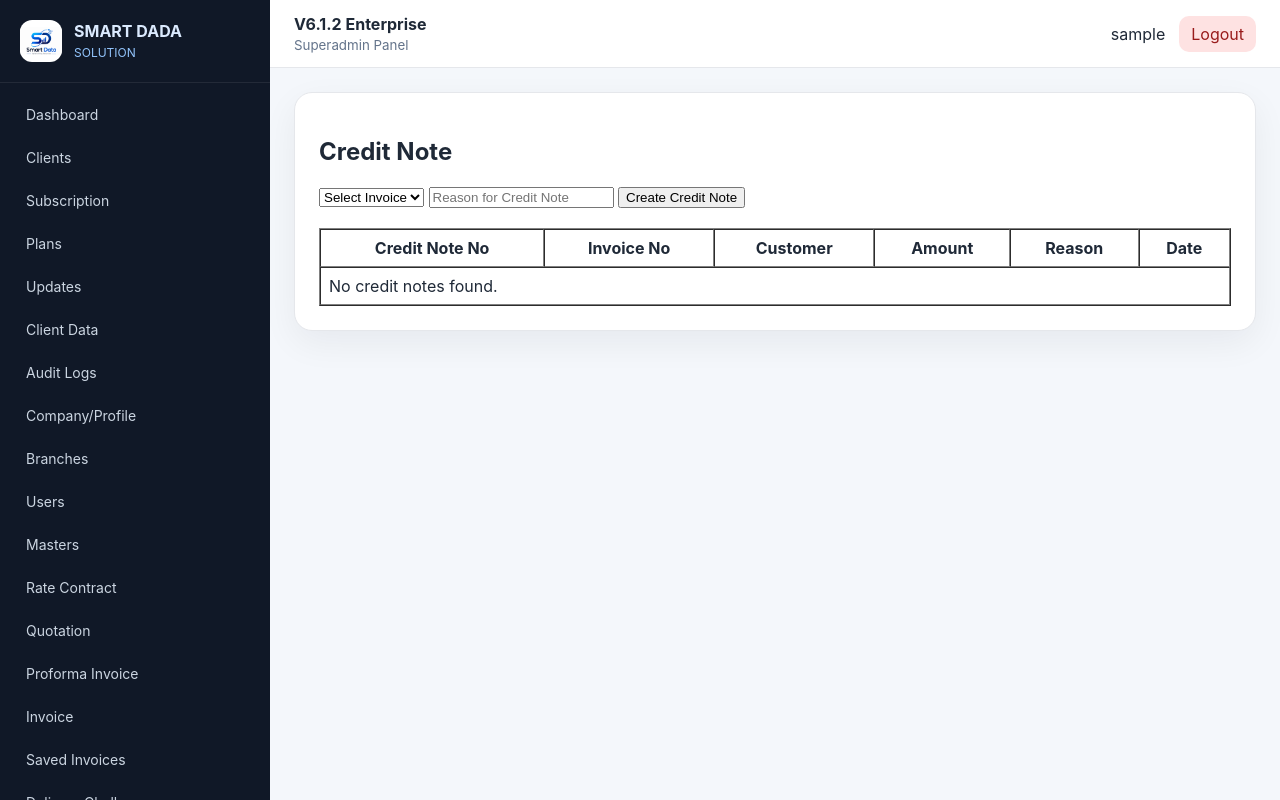
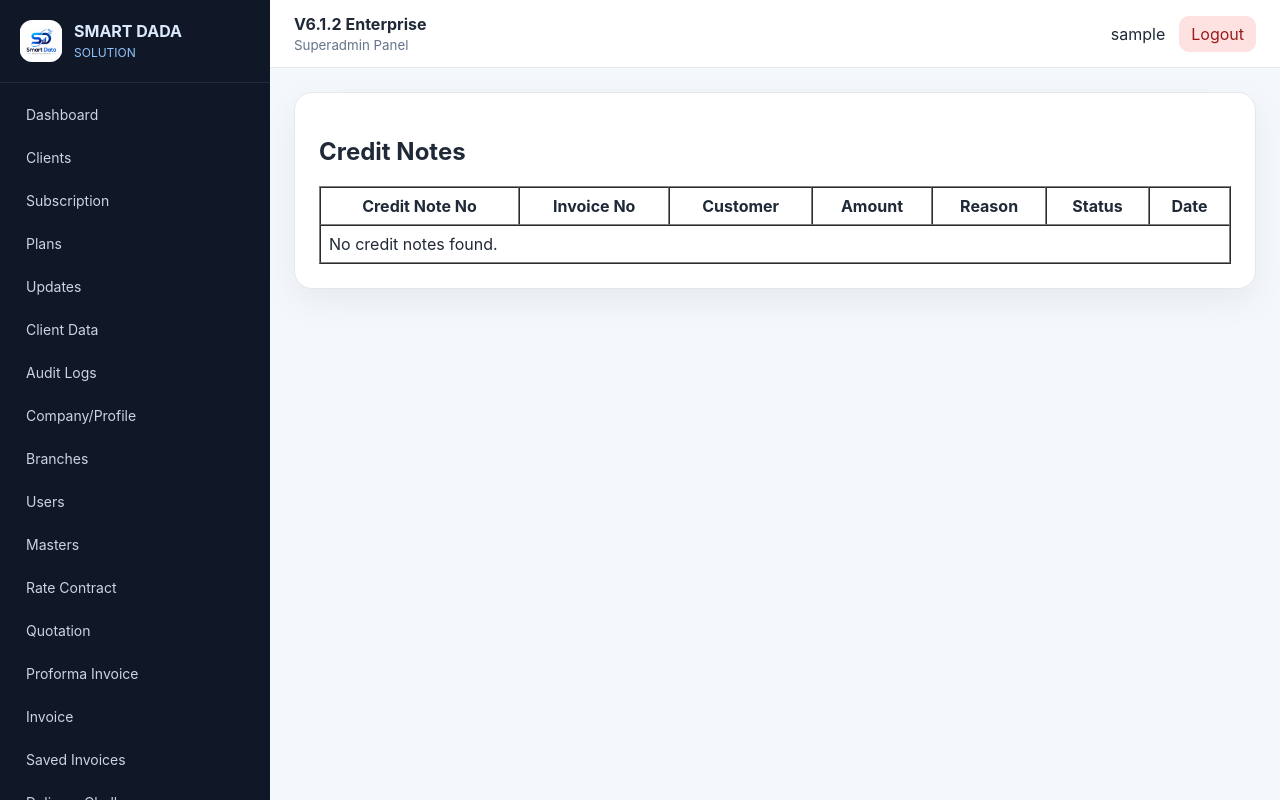
Before and after one commit to dsanjib174-sketch/SD_Invoice_V6_1_2_Enterprise, a Flask app: page /credit-note in a window 1280 px wide. Run offline with Flask 3, Linux system fonts and the light colour scheme; the visitor is signed in with stand-in values (Sample User, id 1).

Commit message:
Update credit_note.html

```diff
--- a/app/templates/documents/credit_note.html
+++ b/app/templates/documents/credit_note.html
@@ -1,21 +1,8 @@
 {% extends "base.html" %}
 {% block content %}
+
 <section>
-<h2>Credit Note</h2>
-
-<form method="POST">
-<select name="invoice_id" required>
-<option value="">Select Invoice</option>
-{% for i in invoices %}
-<option value="{{ i.id }}">{{ i.invoice_no }} - {{ i.customer_name }} - {{ i.grand_total }}</option>
-{% endfor %}
-</select>
-
-<input name="reason" placeholder="Reason for Credit Note" required>
-<button type="submit">Create Credit Note</button>
-</form>
-
-<br>
+<h2>Credit Notes</h2>
 
 <table border="1" cellpadding="8" cellspacing="0" width="100%">
 <tr>
@@ -24,6 +11,7 @@
 <th>Customer</th>
 <th>Amount</th>
 <th>Reason</th>
+<th>Status</th>
 <th>Date</th>
 </tr>
 
@@ -35,12 +23,14 @@
 <td>{{ n.customer_name }}</td>
 <td>{{ n.amount }}</td>
 <td>{{ n.reason }}</td>
+<td>{{ n.status }}</td>
 <td>{{ n.created_at }}</td>
 </tr>
 {% endfor %}
 {% else %}
-<tr><td colspan="6">No credit notes found.</td></tr>
+<tr><td colspan="7">No credit notes found.</td></tr>
 {% endif %}
 </table>
 </section>
+
 {% endblock %}
```
